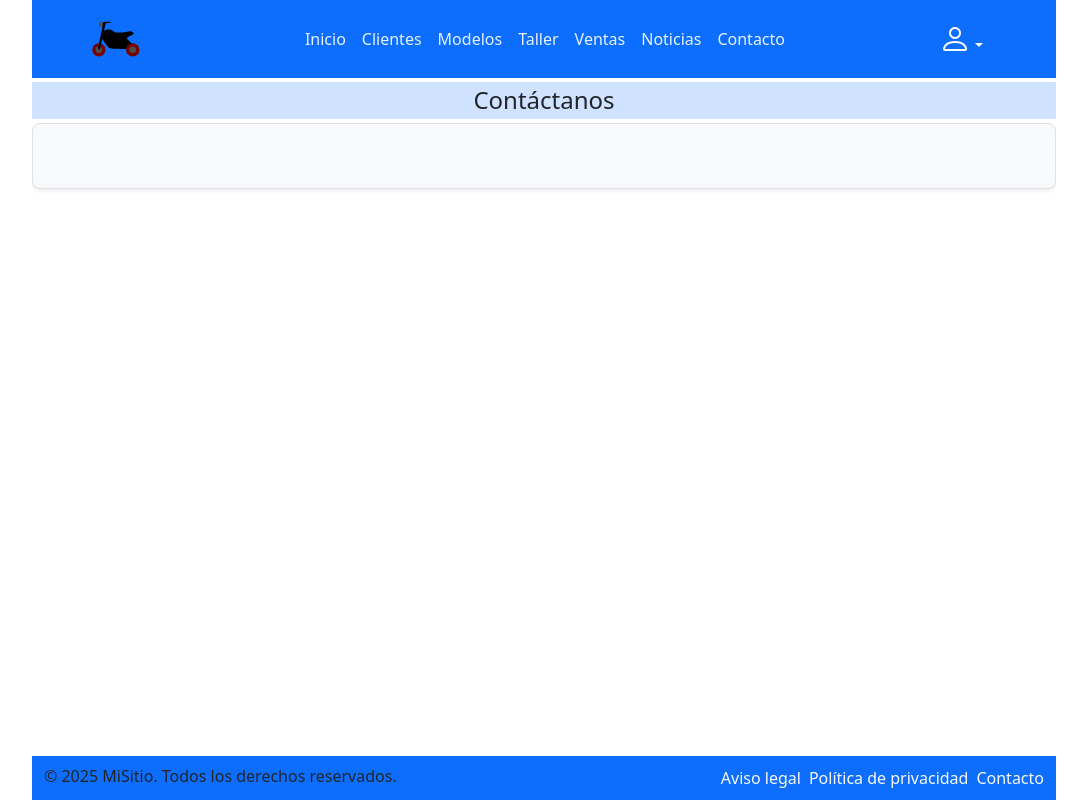
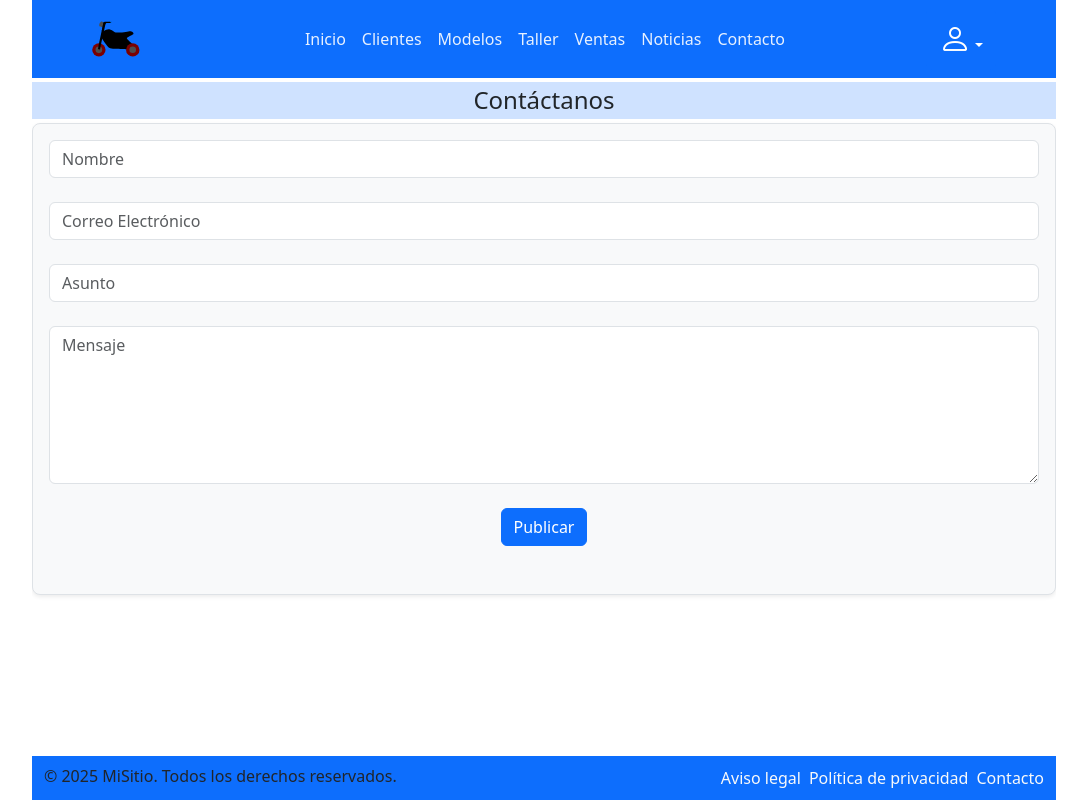
Before and after one commit to ainefp/figueroaperezaine, a Vue app: page /contacto in a window 1280 px wide. Shown: the whole page, without its empty margins (96-1183 px from the left). Built offline with nearby package versions, Linux system fonts and the light colour scheme.

Commit message:
empezamos con contacto y correo

```diff
--- a/package.json
+++ b/package.json
@@ -25,6 +25,7 @@
     "jwt-decode": "^3.1.2",
     "mongoose": "^8.19.2",
     "multer": "^2.0.2",
+    "resend": "^6.6.0",
     "sweetalert2": "^11.26.3",
     "update": "^0.7.4",
     "vue": "^3.5.18",
--- a/src/components/ConTacto.vue
+++ b/src/components/ConTacto.vue
@@ -1,6 +1,16 @@
 <template>
   <h4 class="text-center my-1 bg-primary-subtle py-1">Contáctanos</h4>
   <div class="container-fluid my-1 p-3 pb-5 border rounded-3 shadow-sm bg-light">
-
+    <form @submit.prevent="enviarEmail">
+      <input type="text" class="form-control mb-4" id="nombre" placeholder="Nombre" v-model="nombre" />
+      <input class="form-control mb-4" id="correo" placeholder="Correo Electrónico" v-model="correoElectronico" />
+      <input class="form-control mb-4" id="asunto" placeholder="Asunto" v-model="asunto" />
+      <textarea class="form-control mb-4" id="mensaje" placeholder="Mensaje" rows="6" v-model="mensaje"></textarea>
+      <div class="text-center mt-3">
+        <button type="submit" class="btn btn-primary">Publicar</button>
+      </div>
+  </form>
   </div>
 </template>
+<script setup>
+</script>
--- a/src/server/server.js
+++ b/src/server/server.js
@@ -6,6 +6,7 @@ import path from 'path';
 import { fileURLToPath } from 'url';
 import articulosRoutes from "./articulosRoutes.js"; // ruta al router backend
 import authRouter from './authRouter.js';
+import contactoRouter from './contacto.js';
 
 dotenv.config();
 
```
Also changed, not shown: src/server/contacto.js (added), 1 other file (tests, documents, lock files or other folders).
